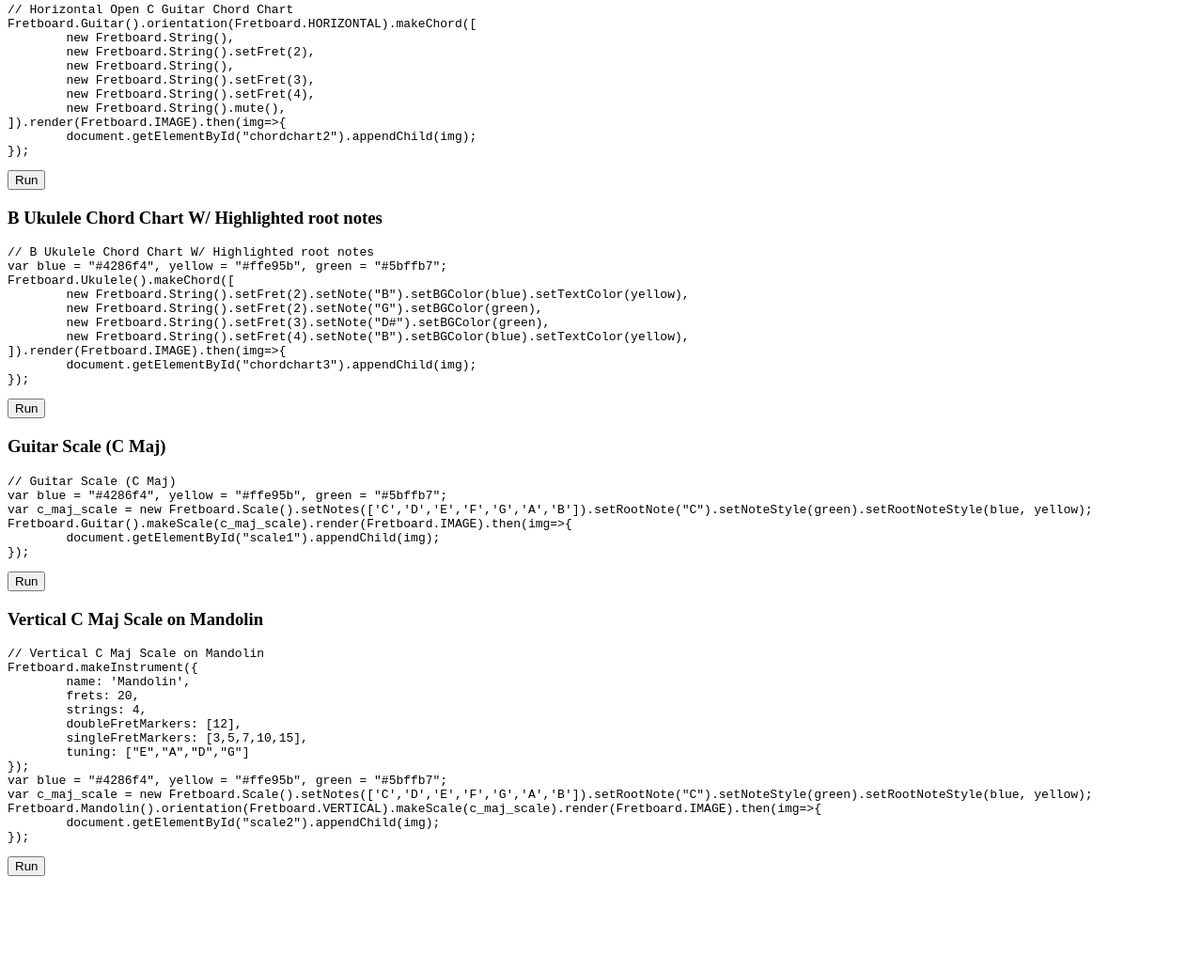
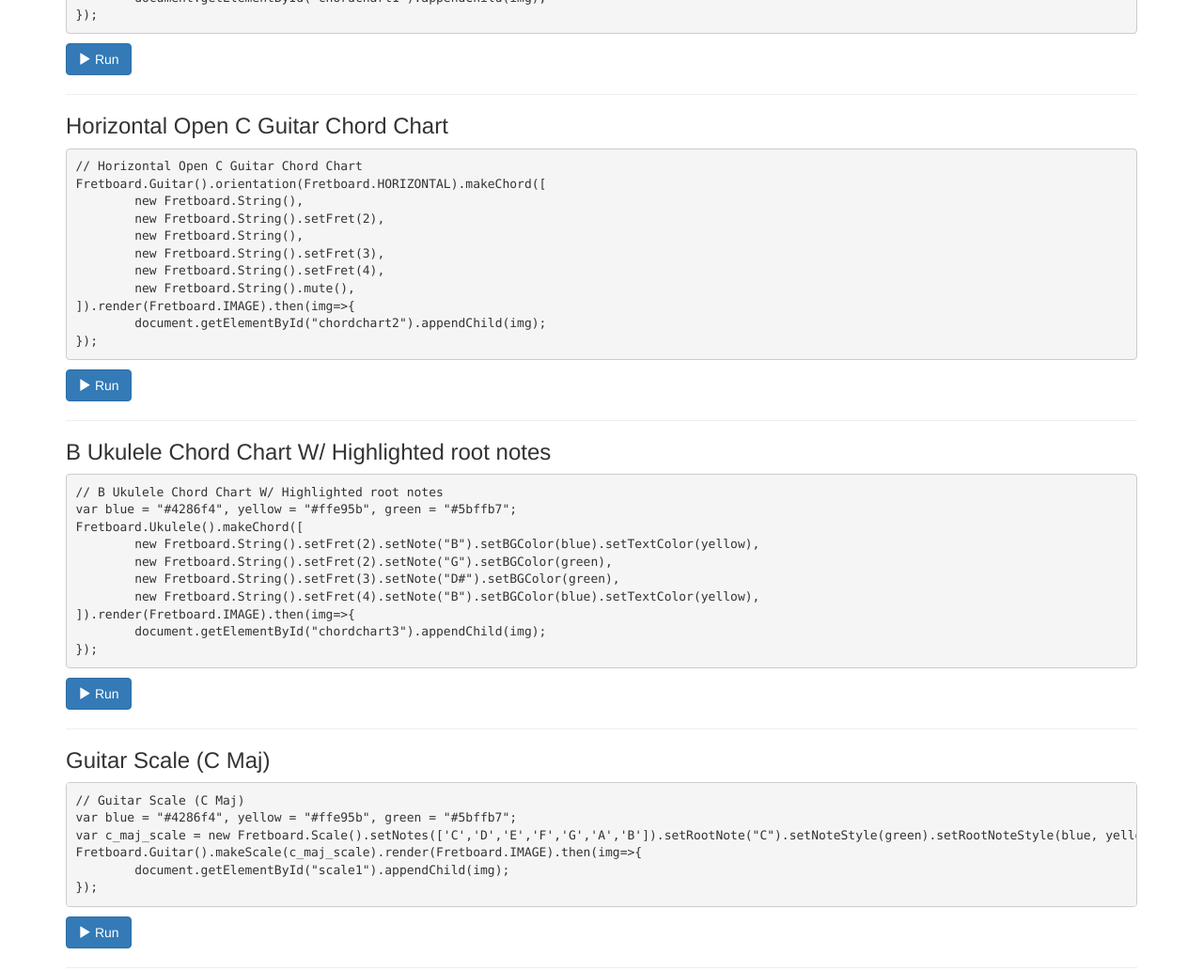
Before and after one commit to Pamblam/Fretted, a website: page index.html in a window 1280 px wide. Shown: the part 376-1409 px from the top of the page at 94% size. Before the commit the page ends 1316 px from the top, so only its background shows below. Drawn offline with nearby package versions, Linux system fonts and the light colour scheme; a script that the page names is missing; a small style sheet from the web is missing.

Commit message:
fixed demo

```diff
--- a/index.html
+++ b/index.html
@@ -1,15 +1,37 @@
 <!DOCTYPE html>
-<html>
+<html lang="en">
 	<head>
-		<title>guitar fretboard</title>
-		<meta charset="UTF-8">
-		<meta name="viewport" content="width=device-width, initial-scale=1.0">
+		<meta charset="utf-8">
+		<meta http-equiv="X-UA-Compatible" content="IE=edge">
+		<meta name="viewport" content="width=device-width, initial-scale=1">
+
+		<title>Fretted.js</title>
+
+
+		<link href="//maxcdn.bootstrapcdn.com/bootstrap/3.3.7/css/bootstrap.min.css" rel="stylesheet">
+		<link rel="stylesheet" href="https://cdnjs.cloudflare.com/ajax/libs/SyntaxHighlighter/3.0.83/styles/shCore.min.css">
+		<link rel="stylesheet" href="https://cdnjs.cloudflare.com/ajax/libs/SyntaxHighlighter/3.0.83/styles/shThemeDefault.css">
+		<!--[if lt IE 9]>
+			<script src="https://oss.maxcdn.com/libs/html5shiv/3.7.0/html5shiv.js"></script>
+			<script src="https://oss.maxcdn.com/libs/respond.js/1.4.2/respond.min.js"></script>
+		<![endif]-->
 	</head>
 	<body>
+		<nav class="navbar navbar-inverse navbar-static-top" role="navigation">
+			<div class="container">
+				<div class="navbar-header">
+					<a class="navbar-brand" href="#">Fretted.js</a>
+				</div>
+			</div>
+		</nav>
+
+		<div class="container">
+			<div class="row">
+				<div class="col-lg-12">
 					<h1>fretted.js demo</h1>
 
 					<h3>Vertical Labelled Dm7/E Guitar Chord Chart</h3>
-			<code><pre>// Dm7/E Guitar Chord Chart
+					<pre class="brush: js">// Dm7/E Guitar Chord Chart
 Fretboard.Guitar().makeChord([
 	new Fretboard.String().setFret(5).setNote("A"),
 	new Fretboard.String().setFret(6).setNote("F"),
@@ -19,12 +41,12 @@ Fretboard.Guitar().makeChord([
 	new Fretboard.String().setNote("E"),
 ]).render(Fretboard.IMAGE).then(img=>{
 	document.getElementById("chordchart1").appendChild(img);
-});</pre></code>
-			<button onclick="chordchart1()">Run</button>
-			<div id="chordchart1"></div>
+});</pre>
+					<button class='btn btn-primary' onclick="chordchart1()"><span class='glyphicon glyphicon-play'></span> Run</button>
+					<hr>
 
 					<h3>Horizontal Open C Guitar Chord Chart</h3>
-			<code><pre>// Horizontal Open C Guitar Chord Chart
+					<pre class="brush: js">// Horizontal Open C Guitar Chord Chart
 Fretboard.Guitar().orientation(Fretboard.HORIZONTAL).makeChord([
 	new Fretboard.String(),
 	new Fretboard.String().setFret(2),
@@ -34,12 +56,12 @@ Fretboard.Guitar().orientation(Fretboard.HORIZONTAL).makeChord([
 	new Fretboard.String().mute(),
 ]).render(Fretboard.IMAGE).then(img=>{
 	document.getElementById("chordchart2").appendChild(img);
-});</pre></code>
-			<button onclick="chordchart2()">Run</button>
-			<div id="chordchart2"></div>
+});</pre>
+					<button class='btn btn-primary' onclick="chordchart2()"><span class='glyphicon glyphicon-play'></span> Run</button>
+					<hr>
 
 					<h3>B Ukulele Chord Chart W/ Highlighted root notes</h3>
-			<code><pre>// B Ukulele Chord Chart W/ Highlighted root notes
+					<pre class="brush: js">// B Ukulele Chord Chart W/ Highlighted root notes
 var blue = "#4286f4", yellow = "#ffe95b", green = "#5bffb7";
 Fretboard.Ukulele().makeChord([
 	new Fretboard.String().setFret(2).setNote("B").setBGColor(blue).setTextColor(yellow),
@@ -48,22 +70,22 @@ Fretboard.Ukulele().makeChord([
 	new Fretboard.String().setFret(4).setNote("B").setBGColor(blue).setTextColor(yellow),
 ]).render(Fretboard.IMAGE).then(img=>{
 	document.getElementById("chordchart3").appendChild(img);
-});</pre></code>
-			<button onclick="chordchart3()">Run</button>
-			<div id="chordchart3"></div>
+});</pre>
+					<button class='btn btn-primary' onclick="chordchart3()"><span class='glyphicon glyphicon-play'></span> Run</button>
+					<hr>
 
 					<h3>Guitar Scale (C Maj)</h3>
-			<code><pre>// Guitar Scale (C Maj)
+					<pre class="brush: js">// Guitar Scale (C Maj)
 var blue = "#4286f4", yellow = "#ffe95b", green = "#5bffb7";
 var c_maj_scale = new Fretboard.Scale().setNotes(['C','D','E','F','G','A','B']).setRootNote("C").setNoteStyle(green).setRootNoteStyle(blue, yellow);
 Fretboard.Guitar().makeScale(c_maj_scale).render(Fretboard.IMAGE).then(img=>{
 	document.getElementById("scale1").appendChild(img);
-});</pre></code>
-			<button onclick="scale1()">Run</button>
-			<div id="scale1"></div>
+});</pre>
+					<button class='btn btn-primary' onclick="scale1()"><span class='glyphicon glyphicon-play'></span> Run</button>
+					<hr>
 
 					<h3>Vertical C Maj Scale on Mandolin</h3>
-			<code><pre>// Vertical C Maj Scale on Mandolin
+					<pre class="brush: js">// Vertical C Maj Scale on Mandolin
 Fretboard.makeInstrument({
 	name: 'Mandolin',
 	frets: 20,
@@ -76,13 +98,21 @@ var blue = "#4286f4", yellow = "#ffe95b", green = "#5bffb7";
 var c_maj_scale = new Fretboard.Scale().setNotes(['C','D','E','F','G','A','B']).setRootNote("C").setNoteStyle(green).setRootNoteStyle(blue, yellow);
 Fretboard.Mandolin().orientation(Fretboard.VERTICAL).makeScale(c_maj_scale).render(Fretboard.IMAGE).then(img=>{
 	document.getElementById("scale2").appendChild(img);
-});	</pre></code>
-			<button onclick="scale2()">Run</button>
-			<div id="scale2"></div>
+});	</pre>
+					<button class='btn btn-primary' onclick="scale2()"><span class='glyphicon glyphicon-play'></span> Run</button>
+					<BR><br><br><br>
+
+				</div>
+			</div>
+		</div>
 
 		<script src="fretted.js"></script>
+		<script src="//code.jquery.com/jquery-2.2.4.min.js"></script>
+		<script src="//maxcdn.bootstrapcdn.com/bootstrap/3.3.7/js/bootstrap.min.js"></script>
+		<script src="https://cdnjs.cloudflare.com/ajax/libs/SyntaxHighlighter/3.0.83/scripts/shCore.min.js"></script>
+		<script src="https://cdnjs.cloudflare.com/ajax/libs/SyntaxHighlighter/3.0.83/scripts/shBrushJScript.min.js"></script>
+		<script>SyntaxHighlighter.all()</script>
 		<script>
-
 			// Dm7/E Guitar Chord Chart
 			function chordchart1(){
 				Fretboard.Guitar().makeChord([
@@ -93,7 +123,7 @@ Fretboard.Mandolin().orientation(Fretboard.VERTICAL).makeScale(c_maj_scale).rend
 					new Fretboard.String().setFret(7).setNote("B"),
 					new Fretboard.String().setNote("E"),
 				]).render(Fretboard.IMAGE).then(img=>{
-					document.getElementById("chordchart1").appendChild(img);
+					modal('Dm7/E Guitar Chord Chart', img);
 				});
 			}
 
@@ -107,7 +137,7 @@ Fretboard.Mandolin().orientation(Fretboard.VERTICAL).makeScale(c_maj_scale).rend
 					new Fretboard.String().setFret(4),
 					new Fretboard.String().mute(),
 				]).render(Fretboard.IMAGE).then(img=>{
-					document.getElementById("chordchart2").appendChild(img);
+					modal('Horizontal Open C Guitar Chord Chart', img);
 				});
 			}
 
@@ -120,7 +150,7 @@ Fretboard.Mandolin().orientation(Fretboard.VERTICAL).makeScale(c_maj_scale).rend
 					new Fretboard.String().setFret(3).setNote("D#").setBGColor(green),
 					new Fretboard.String().setFret(4).setNote("B").setBGColor(blue).setTextColor(yellow),
 				]).render(Fretboard.IMAGE).then(img=>{
-					document.getElementById("chordchart3").appendChild(img);
+					modal('B Ukulele Chord Chart W/ Highlighted root notes', img);
 				});
 			}
 
@@ -129,7 +159,7 @@ Fretboard.Mandolin().orientation(Fretboard.VERTICAL).makeScale(c_maj_scale).rend
 				var blue = "#4286f4", yellow = "#ffe95b", green = "#5bffb7";
 				var c_maj_scale = new Fretboard.Scale().setNotes(['C','D','E','F','G','A','B']).setRootNote("C").setNoteStyle(green).setRootNoteStyle(blue, yellow);
 				Fretboard.Guitar().makeScale(c_maj_scale).render(Fretboard.IMAGE).then(img=>{
-					document.getElementById("scale1").appendChild(img);
+					modal('Guitar Scale (C Maj)', img);
 				});
 			}
 
@@ -146,10 +176,21 @@ Fretboard.Mandolin().orientation(Fretboard.VERTICAL).makeScale(c_maj_scale).rend
 				var blue = "#4286f4", yellow = "#ffe95b", green = "#5bffb7";
 				var c_maj_scale = new Fretboard.Scale().setNotes(['C','D','E','F','G','A','B']).setRootNote("C").setNoteStyle(green).setRootNoteStyle(blue, yellow);
 				Fretboard.Mandolin().orientation(Fretboard.VERTICAL).makeScale(c_maj_scale).render(Fretboard.IMAGE).then(img=>{
-					document.getElementById("scale2").appendChild(img);
+					modal('Vertical C Maj Scale on Mandolin', img);
 				});
 			}
 
+			function modal(title='', img){
+				var w = $("<div style='height:100vh;width:100vw;position:fixed;top:0;left:0;background-color:rgba(255,255,255,0.8);padding:2em;'>");
+				var d = $("<div style='text-align:center;height:100%;width:98%;margin:0 auto;overflow:auto'>");
+				d.appendTo(w);
+				w.appendTo("body");
+				d.append("<br><br><h1>"+title+"</h1><b><a href=# id=close style='color:red'>&times; Close</a></b><br>");
+				d.append(img);
+				$("#close").click(()=>{
+					w.remove();
+				});
+			}
 		</script>
 	</body>
 </html>
```
Lines whose indentation alone changed are shown as unchanged.
